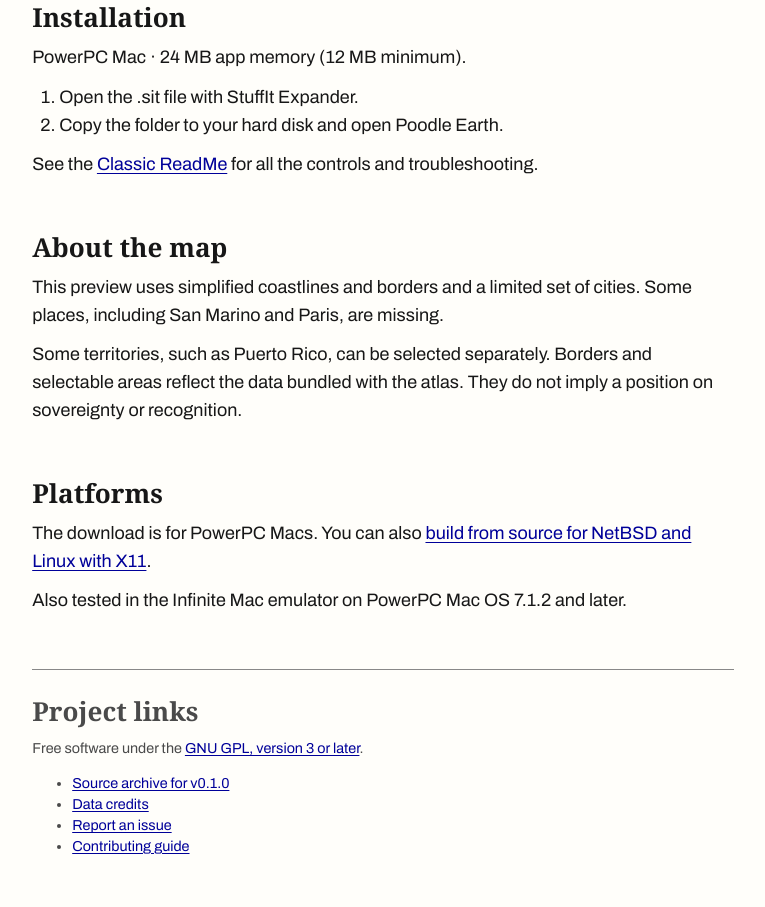
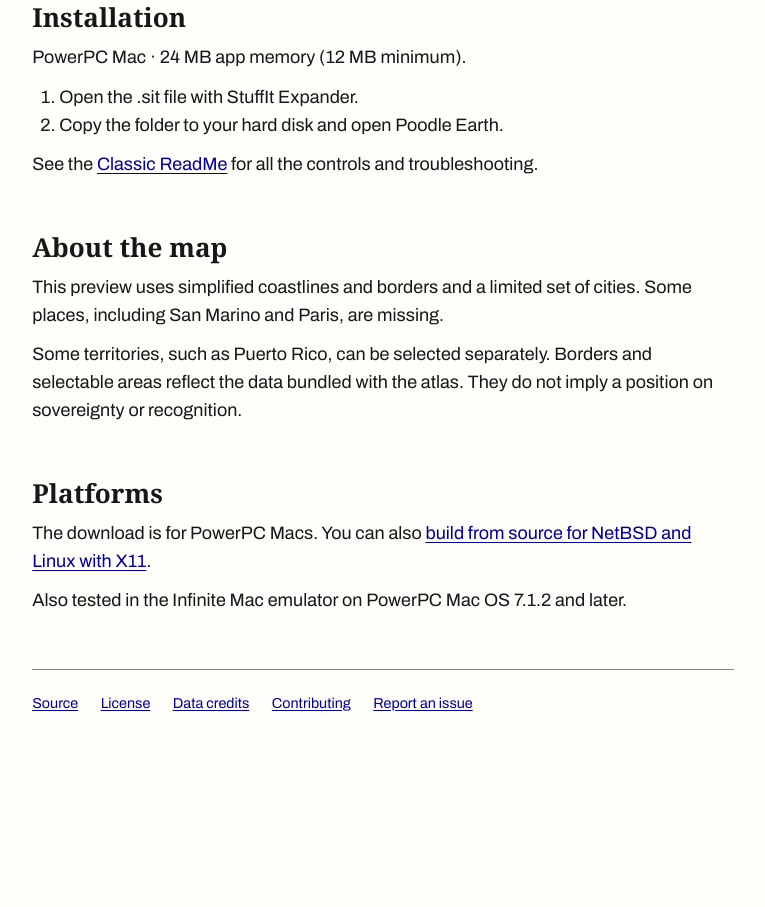
Before and after one commit to jackwillis/globe, a plain HTML site: page site/index.html in a window 1280 px wide. Shown: the part 2313-3220 px from the top of the page, without its empty margins (19-784 px from the left). After the commit the page ends 3063 px from the top, so only its background shows below. Drawn offline with Linux system fonts and the light colour scheme.

Commit message:
Site: footer is one small row of links, no heading (refs #118, #129)
Co-Authored-By: Claude Sonnet 5.5 <noreply@anthropic.com>

```diff
--- a/site/index.html
+++ b/site/index.html
@@ -83,14 +83,15 @@
 
   <footer class="footer">
     <div class="wrap">
-      <h2 id="project">Project links</h2>
-      <p>Free software under the <a href="https://github.com/jackwillis/globe/blob/v0.1.0/LICENSE">GNU GPL, version 3 or later</a>.</p>
-      <ul>
-        <li><a href="https://github.com/jackwillis/globe/releases/download/v0.1.0/PoodleEarth-0.1.0-5e13400-source.tar.gz">Source archive for v0.1.0</a></li>
-        <li><a href="https://github.com/jackwillis/globe/blob/v0.1.0/data/DATA-CREDITS.txt">Data credits</a></li>
-        <li><a href="https://github.com/jackwillis/globe/issues">Report an issue</a></li>
-        <li><a href="https://github.com/jackwillis/globe/blob/main/CONTRIBUTING.md">Contributing guide</a></li>
-      </ul>
+      <nav aria-label="Project links">
+        <ul>
+          <li><a href="https://github.com/jackwillis/globe/releases/download/v0.1.0/PoodleEarth-0.1.0-5e13400-source.tar.gz">Source</a></li>
+          <li><a href="https://github.com/jackwillis/globe/blob/v0.1.0/LICENSE">License</a></li>
+          <li><a href="https://github.com/jackwillis/globe/blob/v0.1.0/data/DATA-CREDITS.txt">Data credits</a></li>
+          <li><a href="https://github.com/jackwillis/globe/blob/main/CONTRIBUTING.md">Contributing</a></li>
+          <li><a href="https://github.com/jackwillis/globe/issues">Report an issue</a></li>
+        </ul>
+      </nav>
     </div>
   </footer>
 </body>
--- a/site/poodle-earth.css
+++ b/site/poodle-earth.css
@@ -39,7 +39,7 @@ a:hover { text-decoration-thickness: .13em; }
 }
 /* One small size for secondary text: buttons row, release line, captions, footer. */
 .actions, .release, figcaption, .footer { font-size: var(--small); line-height: 1.45; }
-.release, figcaption, .footer { color: var(--muted); }
+.release, figcaption { color: var(--muted); }
 .hero-grid { padding-top: clamp(1.5rem, 5vw, 2.75rem); }
 h1, h2 { font-family: Georgia, "Times New Roman", serif; line-height: 1.12; }
 h1 { font-family: "Leckerli One", Georgia, "Times New Roman", serif; font-weight: 400; font-size: clamp(2.25rem, 8vw, 3.5rem); margin: 0; }
@@ -81,4 +81,5 @@ figcaption { margin-top: .4rem; }
 .content { padding-block: clamp(2rem, 5vw, 3rem); }
 .content section + section { margin-top: clamp(2rem, 5vw, 3rem); }
 ol { padding-inline-start: 1.5rem; }
-.footer .wrap { border-top: 1px solid #888; padding-block: 1.5rem 2rem; }
+.footer .wrap { border-top: 1px solid #888; padding-block: 1.25rem 2rem; }
+.footer ul { display: flex; flex-wrap: wrap; gap: .25rem 1.25rem; margin: 0; padding: 0; list-style: none; }
```
